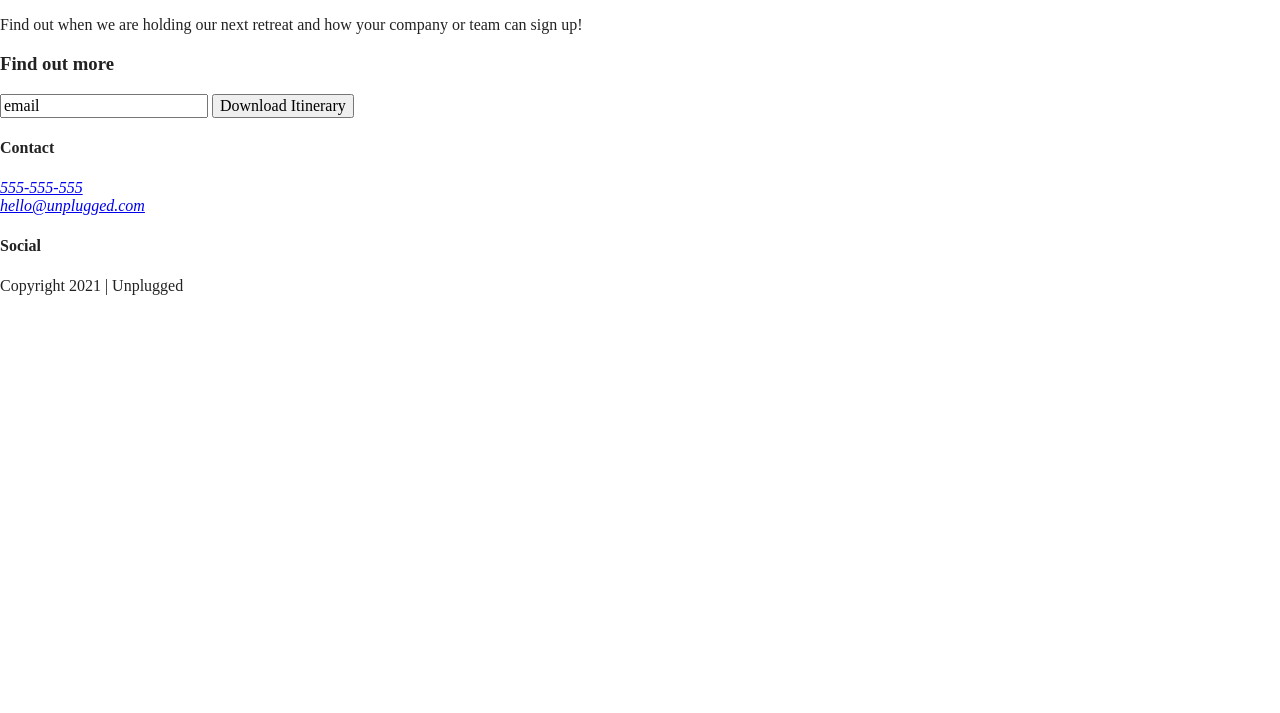
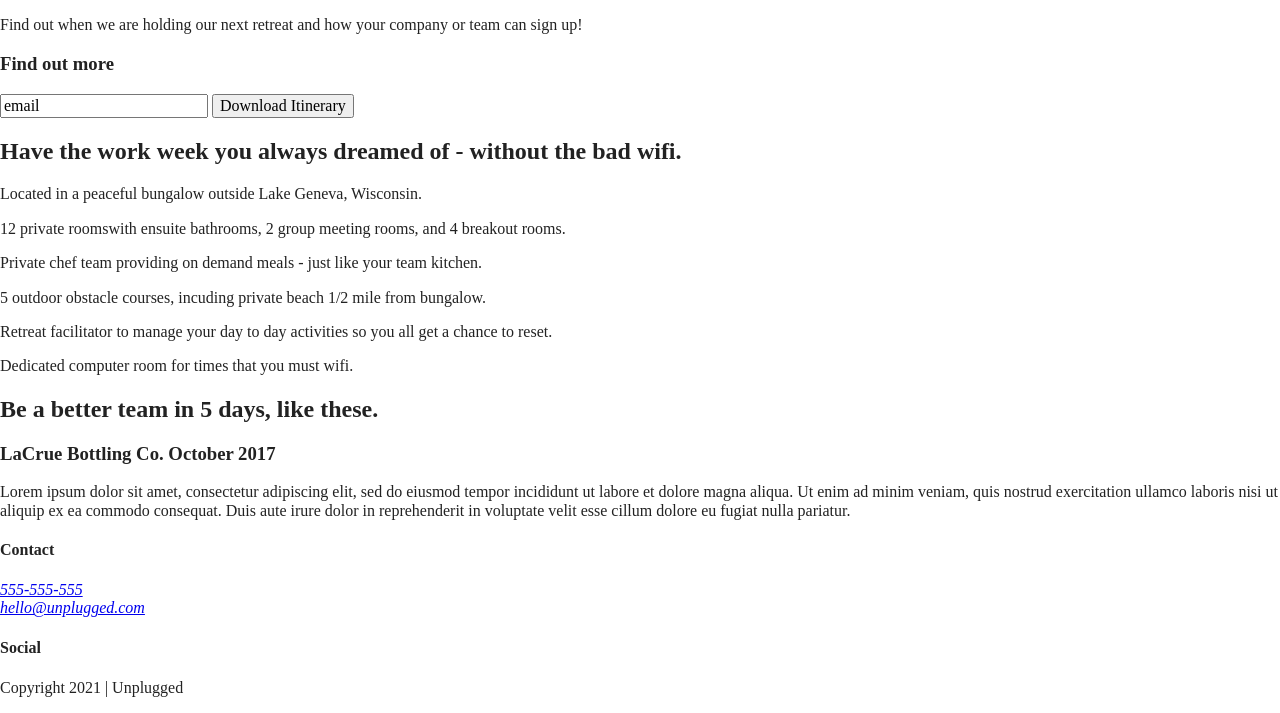
Before and after one commit to lina-cardenas/unplugged-retreat, a website built with Parcel: page index.html in a window 1280 px wide. Shown: the part 176-889 px from the top of the page. Before the commit the page ends 800 px from the top, so only its background shows below. Built offline with nearby package versions, Linux system fonts and the light colour scheme.

Commit message:
finished html homepage

```diff
--- a/index.html
+++ b/index.html
@@ -3,7 +3,7 @@
 
 <head>
   <meta charset="utf-8">
-  <title></title>
+  <title>Unplugged Retreat</title>
   <meta name="description" content="">
   <meta name="viewport" content="width=device-width, initial-scale=1">
 
@@ -27,7 +27,9 @@
   <!-- Add your site or application content here -->
   <header>
     <div class="content-wrapper">
-      <a href="#"><img src="" alt="unplugged logo"></a>
+      <a href="#">
+        <img src="" alt="unplugged logo">
+      </a>
       <div class="header-divider"></div>
       <nav>
         <ul>
@@ -43,7 +45,6 @@
     <section class="hero-area">
       <div class="content-wrapper">
         <h1>Retreat from the desk, return refreshed.</h1>
-
       </div>
     </section>
 
@@ -60,6 +61,55 @@
         </div>
       </div>
     </aside>
+
+    <section class="features">
+      <div class="content-wrapper">
+        <h2>Have the work week you always dreamed of - without the bad wifi.</h2>
+        <div class="features-items">
+          <article>
+            <p class="fontawesome-icon"></p>
+            <p class="features-item-description">Located in a peaceful bungalow outside Lake Geneva, Wisconsin.</p>
+          </article>
+
+          <article>
+            <p class="fontawesome-icon"></p>
+            <p class="features-item-description">12 private roomswith ensuite bathrooms, 2 group meeting rooms, and 4 breakout rooms.</p>
+          </article>
+
+          <article>
+            <p class="fontawesome-icon"></p>
+            <p class="features-item-description">Private chef team providing on demand meals - just like your team kitchen.</p>
+          </article>
+
+          <article>
+            <p class="fontawesome-icon"></p>
+            <p class="features-item-description">5 outdoor obstacle courses, incuding private beach 1/2 mile from bungalow.</p>
+          </article>
+
+          <article>
+            <p class="fontawesome-icon"></p>
+            <p class="features-item-description">Retreat facilitator to manage your day to day activities so you all get a chance to reset.</p>
+          </article>
+
+          <article>
+            <p class="fontawesome-icon"></p>
+            <p class="features-item-description">Dedicated computer room for times that you must wifi.</p>
+          </article>
+        </div>
+      </div>
+    </section>
+
+    <section class="reviews">
+      <div class="content-wrapper">
+        <h2>Be a better team in 5 days, like these.</h2>
+        <article>
+          <div>
+            <h3>LaCrue Bottling Co. October 2017</h3>
+            <p>Lorem ipsum dolor sit amet, consectetur adipiscing elit, sed do eiusmod tempor incididunt ut labore et dolore magna aliqua. Ut enim ad minim veniam, quis nostrud exercitation ullamco laboris nisi ut aliquip ex ea commodo consequat. Duis aute irure dolor in reprehenderit in voluptate velit esse cillum dolore eu fugiat nulla pariatur.</p>
+          </div>
+        </article>
+      </div>
+    </section>
 
   </main>
 
@@ -83,10 +133,10 @@
         </div>
       </div>
     </div>
+
     <div class="copyright">
       <p>Copyright 2021 | Unplugged</p>
     </div>
-
   </footer>
 
   <script src="js/vendor/modernizr-3.11.2.min.js"></script>
```
Lines whose indentation alone changed are shown as unchanged.
